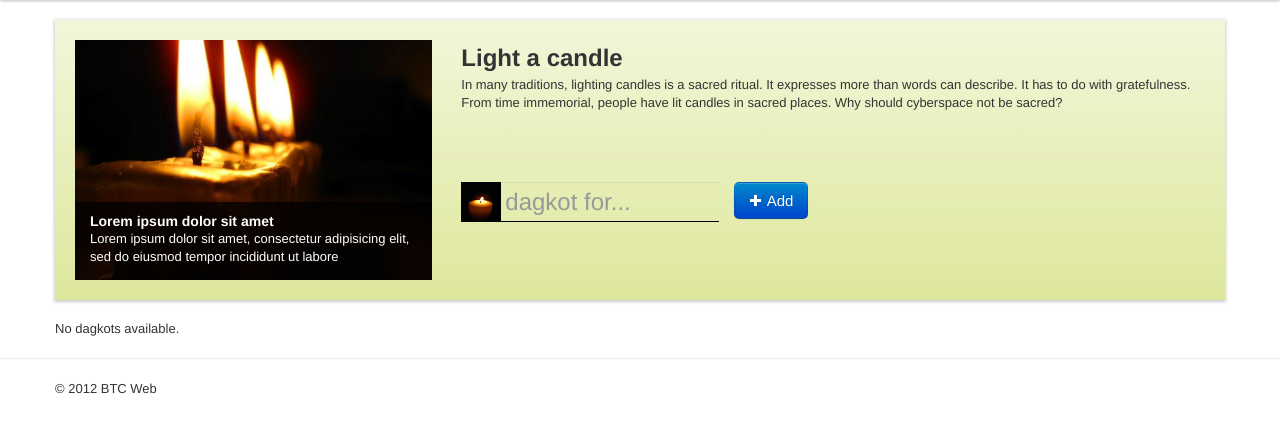
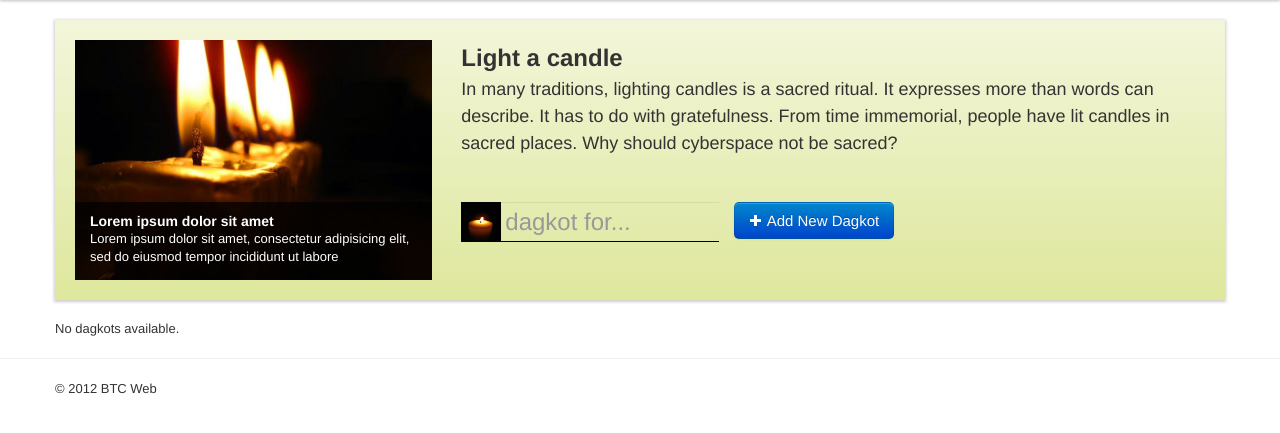
Before and after one commit to PeithVergil/dagkot, a Python web app: template templates/home/home.html in a window 1280 px wide. Shown: the part 40-473 px from the top of the page. Run offline with Jinja, Linux system fonts and the light colour scheme; the template is opened without the code that fills it, so the values that code supplies are empty; style sheets or scripts are compiled from the project's sources; some libraries are stand-ins or nearby versions.

Commit message:
* Minor CSS fixes for the home page and the add post page.

```diff
--- a/less/style.less
+++ b/less/style.less
@@ -63,9 +63,14 @@
 					}
 				}
 			}
+			.hero-unit {
+			    background-color: transparent;
+			    border-radius: 0;
+			    margin-bottom: 0;
+			    padding: 0;
 
 			    .home_dagkot_desc {
-				margin-bottom: 70px;
+					margin-bottom: 45px;
 
 					@margin: 15px;
 
@@ -116,7 +121,13 @@
 
 							margin-left: 15px;
 						}
+					}
+				}
+			}
+		}
+	}
 
+	#frm_dagkot_for {
 		#dagkot_msg {
 			height: 120px;
     		width: 320px;
@@ -142,9 +153,6 @@
 				font-weight: bold;
 				font-size: 18px;
 				margin: 0;
-						}
-					}
-				}
 			}
 		}
 	}
--- a/templates/home/home.html
+++ b/templates/home/home.html
@@ -30,12 +30,10 @@
 								</div>
 							</div>
 						</div>
-						<!-- Carousel nav -->
-						<!-- <a class="carousel-control left" href="#dagkot_home_carousel" data-slide="prev">&lsaquo;</a>
-						<a class="carousel-control right" href="#dagkot_home_carousel" data-slide="next">&rsaquo;</a> -->
 					</div>
 				</div>
 				<div class="span8">
+					<div class="hero-unit">
 						<div class="home_dagkot_desc">
 							<h2>Light a candle</h2>
 							<p>In many traditions, lighting candles is a sacred ritual. It expresses more than words can describe. It has to do with gratefulness. From time immemorial, people have lit candles in sacred places. Why should cyberspace not be sacred?</p>
@@ -49,11 +47,12 @@
 								<div id="btn_dagkot_add">
 									<button class="btn btn-large btn-primary">
 										<i class="icon-plus icon-white"></i>
-									Add
+										Add New Dagkot
 									</button>
 								</div>
 								<div class="ClearBoth"></div>
 							</form>
+						</div>
 					</div>
 				</div>
 			</div>
```
Also changed, not shown: less/global.less (deleted, +0 -28 lines). Lines whose indentation alone changed are shown as unchanged.
